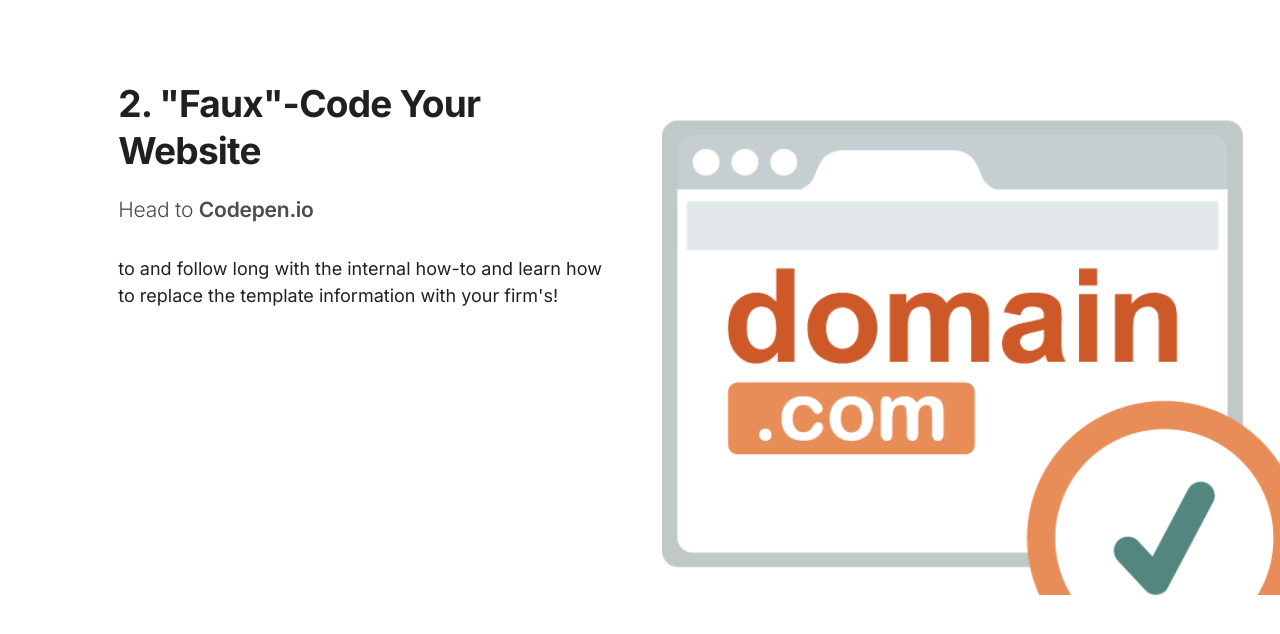
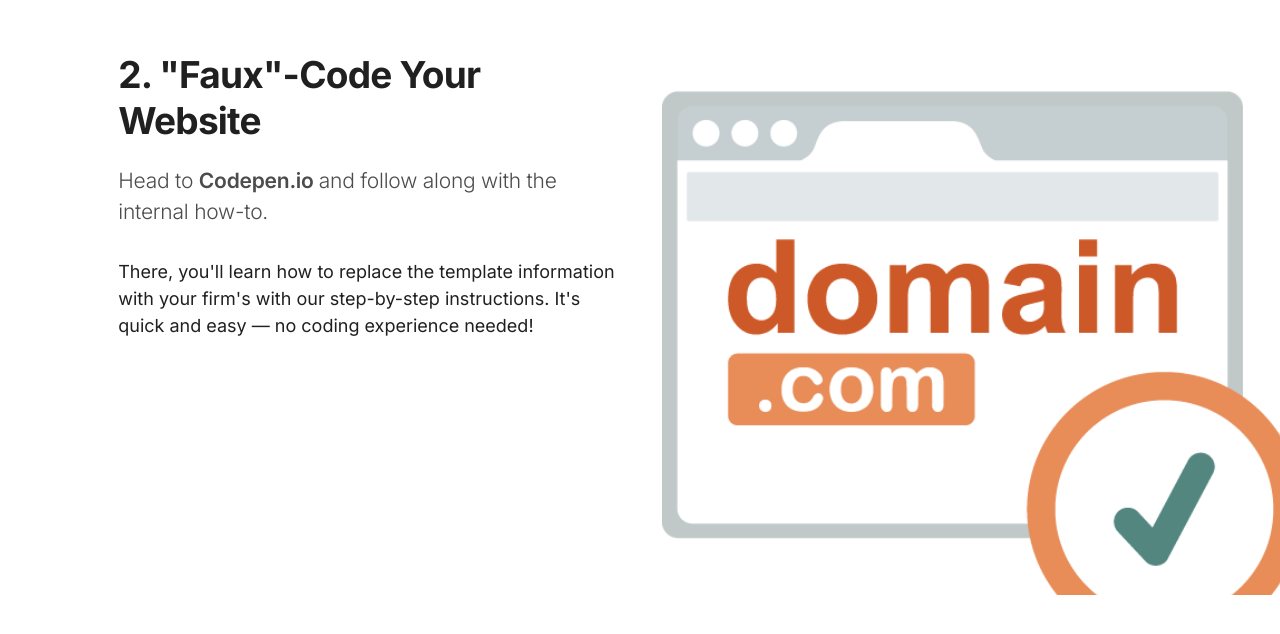
Before and after one commit to lawyerscode/website, a plain HTML site: page websitehowto.html in a window 1280 px wide. Shown: the part 2703-3337 px from the top of the page. Drawn offline with nearby package versions, Linux system fonts and the light colour scheme.

Commit message:
Update websitehowto.html

```diff
--- a/websitehowto.html
+++ b/websitehowto.html
@@ -274,7 +274,7 @@
                                                 <li class="col-6-12 left cell-32">
 
                                                         <h2 class="smaller margin-bottom-2 ae-2">2. "Faux"-Code Your Website</h2>
-                                                        <p class="ae-3 large light margin-bottom-3"><span class="opacity-8">Head to <b><a href="https://codepen.io/beantownbritt/pen/wvrKYbz">Codepen.io </a></b></span></p>to and follow long with the internal how-to and learn how to replace the template information with your firm's!
+                                                        <p class="ae-3 large light margin-bottom-3"><span class="opacity-8">Head to <b><a href="https://codepen.io/beantownbritt/pen/wvrKYbz">Codepen.io </a></b>and follow along with the internal how-to.</span></p>There, you'll learn how to replace the template information with your firm's with our step-by-step instructions. It's quick and easy — no coding experience needed!
                                                 </li>
                                                 <li class="col-6-12 left ae-1"> <img class="ipad-31 margin-bottom-tablet-0" src="assets/img/domainname.png" width="640" alt="domain image" data-action="zoom"/> </li>
                                         </ul>
```
